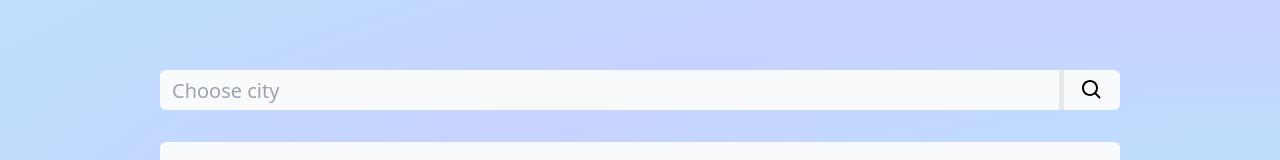
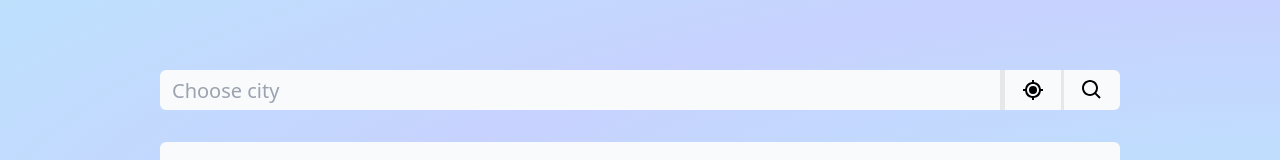
Before and after one commit to Hubert-paprocki/simple-weather, a React (Create React App) app: page / in a window 1280 px wide. Shown: the part 122-282 px from the top of the page. Built offline with nearby package versions, Linux system fonts and the light colour scheme.

Commit message:
feat:add auto location button

```diff
--- a/src/components/AppBox/Buttons.tsx
+++ b/src/components/AppBox/Buttons.tsx
@@ -6,6 +6,7 @@ interface ButtonProps {
   readonly lang?: boolean;
   readonly disabled?: boolean;
   readonly search?: boolean;
+  readonly location?: boolean;
 }
 
 function Button({
@@ -15,6 +16,7 @@ function Button({
   primary,
   disabled,
   search,
+  location,
 }: ButtonProps): JSX.Element {
   let classes;
   if (primary) {
@@ -23,10 +25,14 @@ function Button({
   }
   if (search) {
     classes +=
-      " h-10 text-2xl bg-slate-50 border-l-[5px] px-4 rounded-r-md hover:text-teal-500 hover:bg-teal-50 duration-200";
+      " h-10 text-2xl bg-slate-50 border-l-[3px] px-4 rounded-r-md hover:text-teal-500 hover:bg-teal-50 duration-200";
   }
   if (disabled) {
     classes += " opacity-40 hover:translate-y-0 active:translate-y-0";
+  }
+  if (location) {
+    classes +=
+      "h-10 text-2xl bg-slate-50 border-l-[5px] px-4 hover:text-teal-500 hover:bg-teal-50 duration-200";
   }
 
   return (
--- a/src/components/AppBox/ContainerBox/SearchBar.tsx
+++ b/src/components/AppBox/ContainerBox/SearchBar.tsx
@@ -1,13 +1,18 @@
 import React from "react";
 import Button from "../Buttons";
-import { BiSearch } from "react-icons/bi";
+import { BiCurrentLocation, BiSearch } from "react-icons/bi";
 
 interface SearchBarProps {
   readonly searchRef: React.RefObject<HTMLInputElement>;
   readonly fetchWeatherData: (e: React.FormEvent<HTMLFormElement>) => void;
+  readonly fetchLocationData: () => void;
 }
 
-function SearchBar({ searchRef, fetchWeatherData }: SearchBarProps) {
+function SearchBar({
+  searchRef,
+  fetchWeatherData,
+  fetchLocationData,
+}: SearchBarProps) {
   return (
     <form className="w-3/4 max-w-5xl flex h-10 " onSubmit={fetchWeatherData}>
       <input
@@ -16,6 +21,15 @@ function SearchBar({ searchRef, fetchWeatherData }: SearchBarProps) {
         className="h-full text-xl px-3 py-4 flex-grow bg-slate-50 rounded-l-md outline-none"
         placeholder="Choose city"
       />
+      <Button
+        type="button"
+        location
+        onClick={() => {
+          fetchLocationData();
+        }}
+      >
+        <BiCurrentLocation />
+      </Button>
       <Button type="submit" search>
         <BiSearch />
       </Button>
```
